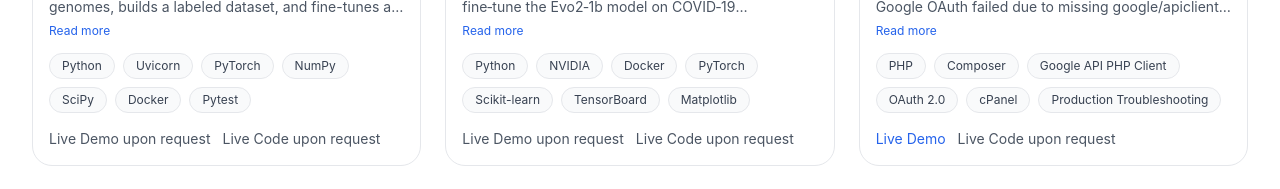
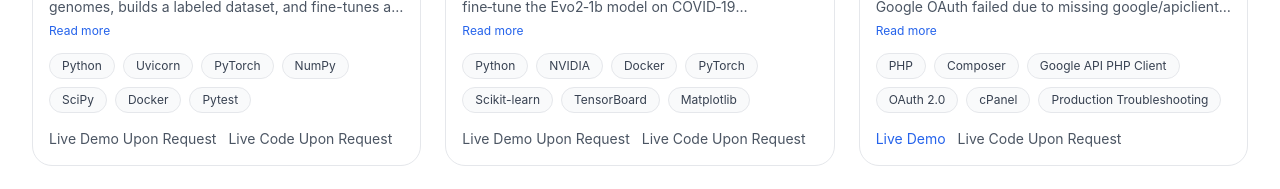
Before and after one commit to khalidkhan76770/portfolio, a Next.js app: page /portfolio/ in a window 1280 px wide. Shown: the part 960-1149 px from the top of the page. Built offline with nearby package versions, Linux system fonts and the light colour scheme; grey boxes are pictures that could not be loaded.

Commit message:
Update ProjectCard.jsx

```diff
--- a/components/ProjectCard.jsx
+++ b/components/ProjectCard.jsx
@@ -53,7 +53,7 @@ export default function ProjectCard({ title, summary, image, tech = [], demo, co
               Live Demo
             </a>
           ) : (
-            <span className="text-sm text-gray-600">Live Demo upon request</span>
+            <span className="text-sm text-gray-600">Live Demo Upon Request</span>
           )}
           {code ? (
             <a
@@ -65,7 +65,7 @@ export default function ProjectCard({ title, summary, image, tech = [], demo, co
               Live Code
             </a>
           ) : (
-            <span className="text-sm text-gray-600">Live Code upon request</span>
+            <span className="text-sm text-gray-600">Live Code Upon Request</span>
           )}
         </div>
       </div>
```
